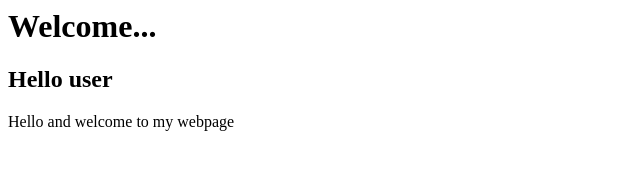
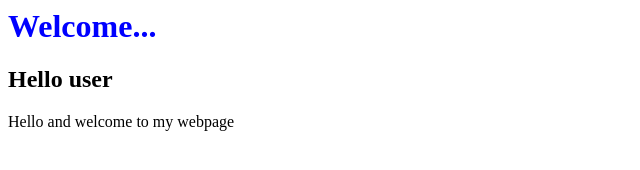
Before and after one commit to danndongi02/Ian, a plain HTML site: page hello.html in a window 1280 px wide. Shown: the whole page, without its empty margins (0-640 px from the left). Drawn offline with Linux system fonts and the light colour scheme.

Commit message:
Added color

```diff
--- a/hello.html
+++ b/hello.html
@@ -5,7 +5,7 @@
         <title>Hello</title>
     </head>
     <body>
-        <h1>Welcome...</h1>
+        <h1 style="color: blue;">Welcome...</h1>
         <h2>Hello user</h2>
         Hello and welcome to my webpage
     </body>
```
